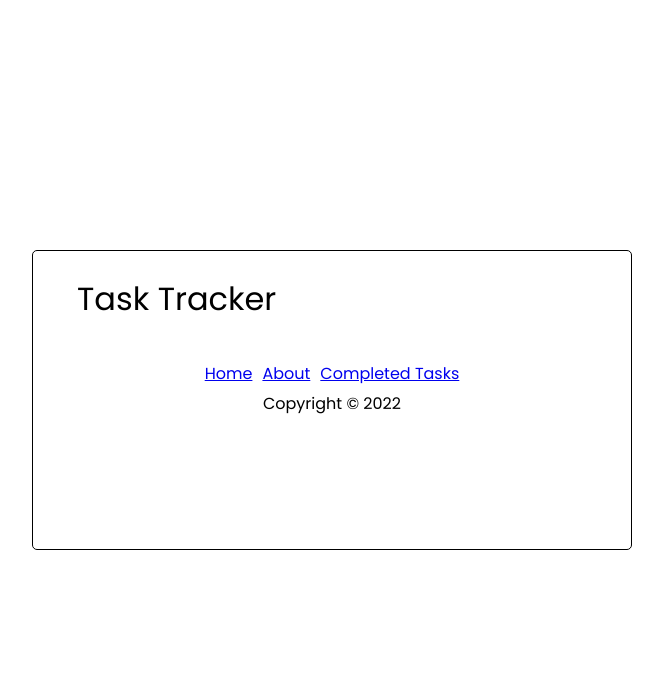
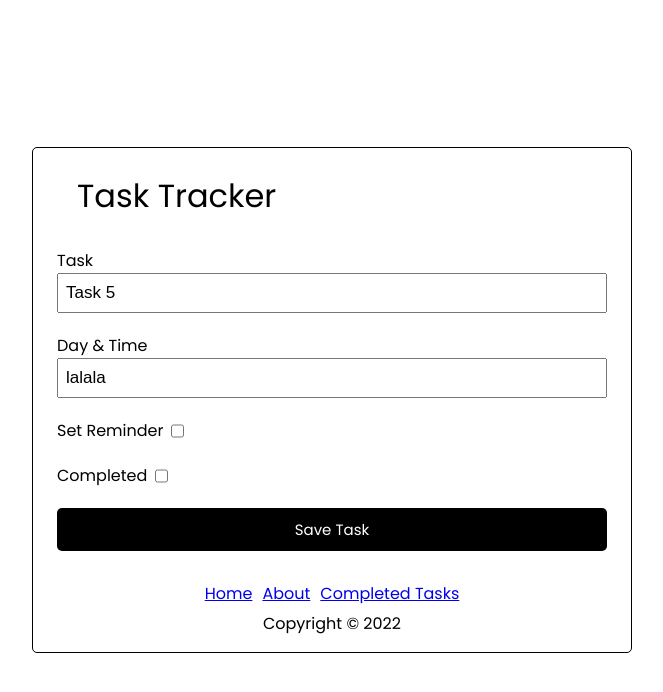
Before and after one commit to elmerdotdev/react-task-tracker, a React (Create React App) app: page /task/edit/1 in a window 1280 px wide. Shown: the top 692 px of the page, without its empty margins (308-971 px from the left). Built offline with nearby package versions, Linux system fonts and the light colour scheme; data requests are answered from the project's data file.

Commit message:
style changes

```diff
--- a/db.json
+++ b/db.json
@@ -1,24 +1,24 @@
 {
   "tasks": [
     {
-      "text": "Task 1",
-      "day": "Sunday",
+      "text": "Task 5",
+      "day": "lalala",
       "reminder": false,
       "completed": false,
       "id": 1
     },
     {
-      "text": "Task 2",
-      "day": "Monday",
+      "text": "Task 21s",
+      "day": "Mondayaa",
       "reminder": false,
       "completed": false,
       "id": 2
     },
     {
-      "text": "Task 3",
+      "text": "Task 5",
       "day": "Tuesday",
       "reminder": false,
-      "completed": false,
+      "completed": true,
       "id": 3
     }
   ]
--- a/src/App.js
+++ b/src/App.js
@@ -4,6 +4,7 @@ import Header from './components/Header'
 import Footer from './components/Footer'
 import Tasks from './components/Tasks'
 import AddTask from './components/AddTask'
+import EditTask from './components/EditTask'
 import About from './components/About'
 import TaskDetails from './components/TaskDetails'
 import CompletedTasks from './components/CompletedTasks'
@@ -52,6 +53,41 @@ function App() {
         setTasks([...tasks, data])
     }
 
+    // Edit Task
+    const editTask = async (id, text, day, reminder, completed) => {
+        const taskToEdit = await fetchTask(id)
+        const updTask = {
+            ...taskToEdit,
+            text: text,
+            day: day,
+            reminder: reminder,
+            completed: completed
+        }
+
+        await fetch(`http://localhost:5000/tasks/${id}`, {
+            method: 'PUT',
+            headers: {
+                'Content-type': 'application/json'
+            },
+            body: JSON.stringify(updTask)
+        })
+
+        // setTasks(
+        //     tasks.map((task) =>
+        //         task.id === id ? {
+        //             ...task,
+        //             text: text,
+        //             day: day,
+        //             reminder: reminder,
+        //             completed: completed
+        //         } : task
+        //     )
+        // )
+
+        const res = await fetchTasks()
+        setTasks(res)
+    }
+
     // Complete Task
     const completeTask = async (id) => {
         const taskToComplete = await fetchTask(id)
@@ -70,7 +106,6 @@ function App() {
             )
         )
     }
-
 
     // Restore Task
     const restoreTask = async (id) => {
@@ -133,7 +168,7 @@ function App() {
                             {showAddTask && <AddTask onAdd={addTask} />}
                             <h2>Pending Tasks</h2>
                             {tasks.length > 0 ? (
-                                <Tasks tasks={tasks.filter((task) => task.completed === false)} onComplete={completeTask} onDelete={deleteTask} onToggle={toggleReminder} />
+                                <Tasks tasks={tasks.filter((task) => task.completed === false)} onComplete={completeTask} onEdit={editTask} onDelete={deleteTask} onToggle={toggleReminder} />
                             ) : (
                                 <p className="error-message"><em>No pending tasks to show</em></p>
                             )}
@@ -142,6 +177,7 @@ function App() {
                     <Route path='/about' element={<About />} />
                     <Route path='/completed' element={<CompletedTasks tasks={tasks.filter((task) => task.completed === true)} onRestore={restoreTask} onDelete={deleteTask} />} />
                     <Route path='/task/:id' element={<TaskDetails />} />
+                    <Route path='/task/edit/:id' element={<EditTask onEdit={editTask} />} />
                 </Routes>
                 <Footer />
             </div>
--- /dev/null
+++ b/src/components/EditTask.js
@@ -0,0 +1,70 @@
+import { useState, useEffect } from 'react'
+import { useParams, useNavigate } from 'react-router-dom'
+
+const EditTask = ({ onEdit }) => {
+  const [task, setTask] = useState({})
+  const [text, setText] = useState('')
+  const [day, setDay] = useState('')
+  const [reminder, setReminder] = useState(false)
+  const [completed, setCompleted] = useState(false)
+
+  const params = useParams()
+  const navigate = useNavigate()
+
+  useEffect(() => {
+    const fetchTask = async () => {
+        const res = await fetch(`http://localhost:5000/tasks/${params.id}`)
+        const data = await res.json()
+
+        if (res.status === 404) {
+            navigate('/')
+        }
+
+        setTask(data)
+        setText(data.text)
+        setDay(data.day)
+        setReminder(data.reminder)
+        setCompleted(data.completed)
+    }
+
+    fetchTask()
+  }, [ params, navigate ])
+
+  const onSubmit = (e) => {
+      e.preventDefault()
+
+      if (!text) {
+          alert('Please add a task')
+          return
+      }
+
+      onEdit(params.id, text, day, reminder, completed)
+
+      navigate('/')
+  }
+
+  return (
+      <form className="edit-form" onSubmit={onSubmit}>
+          <div className="form-control">
+              <label>Task</label>
+              <input type="text" placeholder="Add Task" defaultValue={task.text} onChange={(e) => setText(e.target.value)} />
+          </div>
+          <div className="form-control">
+              <label>Day &amp; Time</label>
+              <input type="text" placeholder="Add Day &amp; Time" defaultValue={task.day} onChange={(e) => setDay(e.target.value)} />
+          </div>
+          <div className="form-control form-control-check">
+              <label htmlFor="reminderChkbox">Set Reminder</label>
+              <input id="reminderChkbox" type="checkbox" defaultChecked={task.reminder} checked={reminder} onChange={(e) => setReminder(e.currentTarget.checked)} />
+          </div>
+          <div className="form-control form-control-check">
+              <label htmlFor="completedChkbox">Completed</label>
+              <input id="completedChkbox" type="checkbox" defaultChecked={task.completed} checked={completed} onChange={(e) => setCompleted(e.currentTarget.checked)} />
+          </div>
+
+          <input type="submit" value="Save Task" className="btn btn-block" />
+      </form>
+  )
+}
+
+export default EditTask
--- a/src/components/Task.js
+++ b/src/components/Task.js
@@ -1,7 +1,7 @@
-import { FaTimes, FaCheck, FaArrowCircleLeft } from 'react-icons/fa'
+import { FaTimes, FaCheck, FaArrowCircleLeft, FaPencilAlt } from 'react-icons/fa'
 import { Link } from 'react-router-dom'
 
-const Task = ({ task, onDelete, onToggle, onComplete, onRestore }) => {
+const Task = ({ task, onDelete, onToggle, onComplete, onRestore, onEdit }) => {
     return (
         <div className={`task ${task.reminder ? 'reminder' : ''}`} onDoubleClick={() => onToggle(task.id)}>
             <div>
@@ -15,6 +15,7 @@ const Task = ({ task, onDelete, onToggle, onComplete, onRestore }) => {
             <div className="icons">
                 {onRestore ? (<FaArrowCircleLeft style={{ color: 'blue', cursor: 'pointer' }} onClick={() => onRestore(task.id)} size={28} />) : (null)}
                 {onComplete ? (<FaCheck style={{ color: 'green', cursor: 'pointer' }} onClick={() => onComplete(task.id)} size={28} />) : (null)}
+                {onEdit ? (<Link to={`/task/edit/${task.id}`}><FaPencilAlt style={{ color: 'blue', cursor: 'pointer' }} size={28} /></Link>) : (null)}
                 {onDelete ? (<FaTimes style={{ color: 'red', cursor: 'pointer' }} onClick={() => onDelete(task.id)} size={28} />) : (null)}
             </div>
         </div>
--- a/src/components/TaskDetails.js
+++ b/src/components/TaskDetails.js
@@ -24,7 +24,7 @@ const TaskDetails = () => {
         }
 
         fetchTask()
-    })
+    }, [ params, navigate ])
 
     return loading ? (
         <h3>Loading...</h3>
--- a/src/components/Tasks.js
+++ b/src/components/Tasks.js
@@ -1,10 +1,10 @@
 import Task from './Task'
 
-const Tasks = ({ tasks, onDelete, onToggle, onComplete, onRestore }) => {
+const Tasks = ({ tasks, onDelete, onToggle, onComplete, onRestore, onEdit }) => {
     return (
         <>
             {tasks.map((task) => (
-                <Task key={task.id} task={task} onDelete={onDelete} onToggle={onToggle} onComplete={onComplete} onRestore={onRestore} />
+                <Task key={task.id} task={task} onDelete={onDelete} onToggle={onToggle} onComplete={onComplete} onRestore={onRestore} onEdit={onEdit} />
             ))}
         </>
     )
--- a/src/index.css
+++ b/src/index.css
@@ -114,8 +114,8 @@ body {
   align-items: center;
 }
 
-.task .icons svg:not(:last-child) {
-  margin: 1rem;
+.task .icons svg {
+  margin-left: .75rem;
 }
 
 .task h3 {
```
